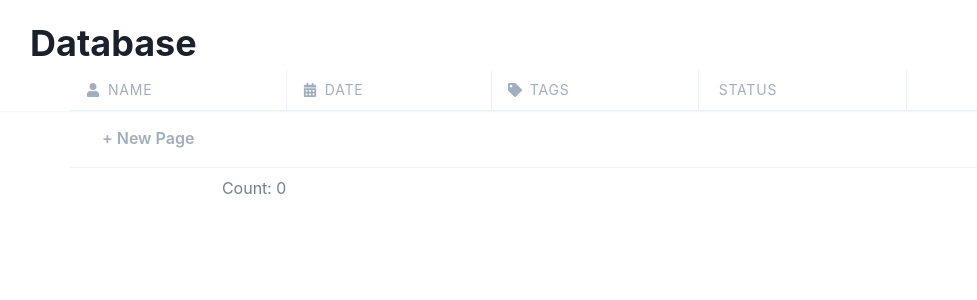
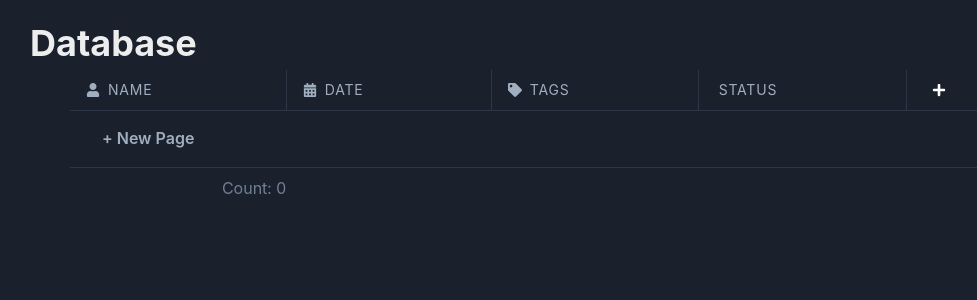
Before and after one commit to BitArchitect94312/game-hub, a React (Vite) app: page / in a window 1280 px wide. Shown: the top 300 px of the page, without its empty margins (116-1093 px from the left). Built offline with nearby package versions, Linux system fonts and the light colour scheme.

Commit message:
changed the theme to dark

```diff
--- a/src/Task/TableHeader.tsx
+++ b/src/Task/TableHeader.tsx
@@ -222,6 +222,7 @@ const TableHeader: React.FC<TableHeaderProps> = ({
           )}
                   </Draggable>
         ))}
+        {provided.placeholder}
         <Th borderLeftWidth="1px" borderTopWidth="0">
           <Popover
             isOpen={isAddColumnPopoverOpen}
--- a/src/theme.ts
+++ b/src/theme.ts
@@ -5,7 +5,7 @@ import { extendTheme, type ThemeConfig } from '@chakra-ui/react'
 
 // 2. Add your color mode config
 const config: ThemeConfig = {
-  initialColorMode: 'light',
+  initialColorMode: 'dark',
   useSystemColorMode: false,
 }
 
```
